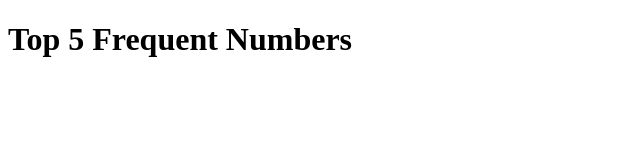
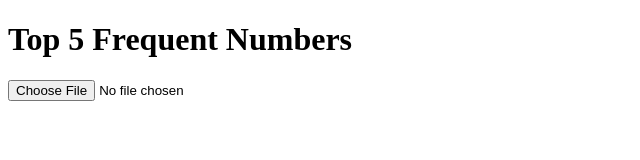
Before and after one commit to jen0828/tech-test, a website: page index.html in a window 1280 px wide. Shown: the whole page, without its empty margins (0-640 px from the left). Drawn offline with Linux system fonts and the light colour scheme.

Commit message:
Add FileReader to upload a file

```diff
--- a/index.html
+++ b/index.html
@@ -10,6 +10,19 @@
   <header>
     <h1>Top 5 Frequent Numbers</h1>
   </header>
+  <input type='file' accept='text/plain' onchange='openFile(event)'>
+  <br><br>
+  <script>
+    const openFile = function(event) {
+      const input = event.target;
+      const reader = new FileReader();
+      reader.onload = function(){
+        const text = reader.result;
+        console.log(reader.result.substring(0, 200));
+      };
+      reader.readAsText(input.files[0]);
+    };
+  </script>
 
   <script src="main.js"></script>
 </body>
```
